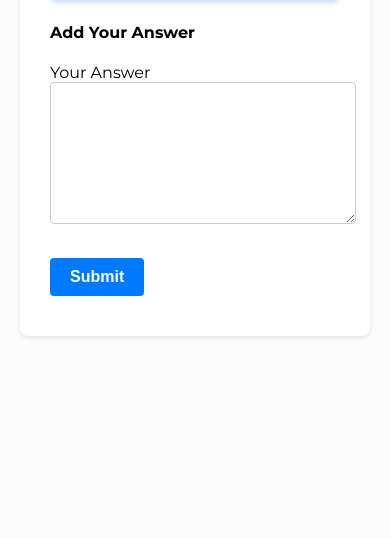
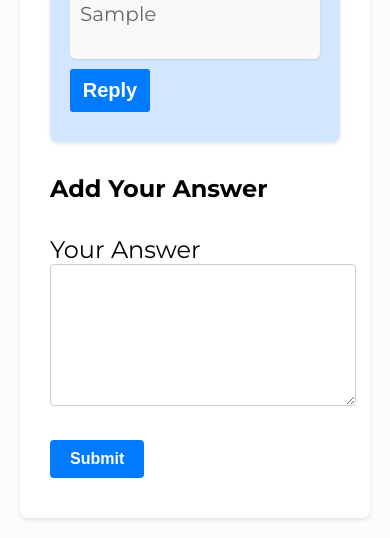
Before and after one commit to jith4j/CITS5505-Agile-Web-Development, a Flask app: page /answer/1 in a window 390 px wide; the page is wider, and only the part inside the window is pictured. Shown: the part 1335-1873 px from the top of that part. Before the commit the page ends 1673 px from the top of that part, so only its background shows below. Run offline with Flask 3, Linux system fonts and the light colour scheme; a user stored in the database is signed in; tables that the repository leaves empty hold one stand-in row (values such as "Sample post"); some web fonts are replaced.

Commit message:
Implemented responsive design across all templates: Ensured that all templates are optimized for desktop as well as mobile phones.

```diff
--- a/app/static/style.css
+++ b/app/static/style.css
@@ -529,3 +529,69 @@ hr {
   margin-top: 5px;
   margin-right: 5px;
 }
+
+@media (max-width: 980px) {
+  .nav-bar {
+    height: 8rem;
+    font-size: 28px;
+  }
+
+  .welcome-container {
+    width: 60%;
+    font-size: 28px;
+  }
+
+  .fa,
+  .fas,
+  .fab,
+  .far {
+    font-size: 3rem;
+  }
+
+  .info-box {
+    width: 800px;
+    font-size: 24px;
+  }
+
+  .container {
+    max-width: none;
+  }
+
+  .reply-body {
+    font-size: 20px;
+    line-height: 1.5;
+  }
+
+  .author {
+    font-size: 20px;
+  }
+
+  .answer-body {
+    font-size: 24px;
+  }
+
+  .timestamp {
+    font-size: 20px;
+  }
+
+  .btn-reply {
+    width: 5rem;
+    padding: 10px 0;
+    font-size: 20px;
+  }
+
+  .likes span {
+    font-size: 30px;
+    margin-right: 4px;
+  }
+
+  .mt-4 h4,
+  .form-group label {
+    font-size: 24px;
+  }
+
+  .login-container {
+    max-width: none;
+    width: 500px;
+  }
+}
```
